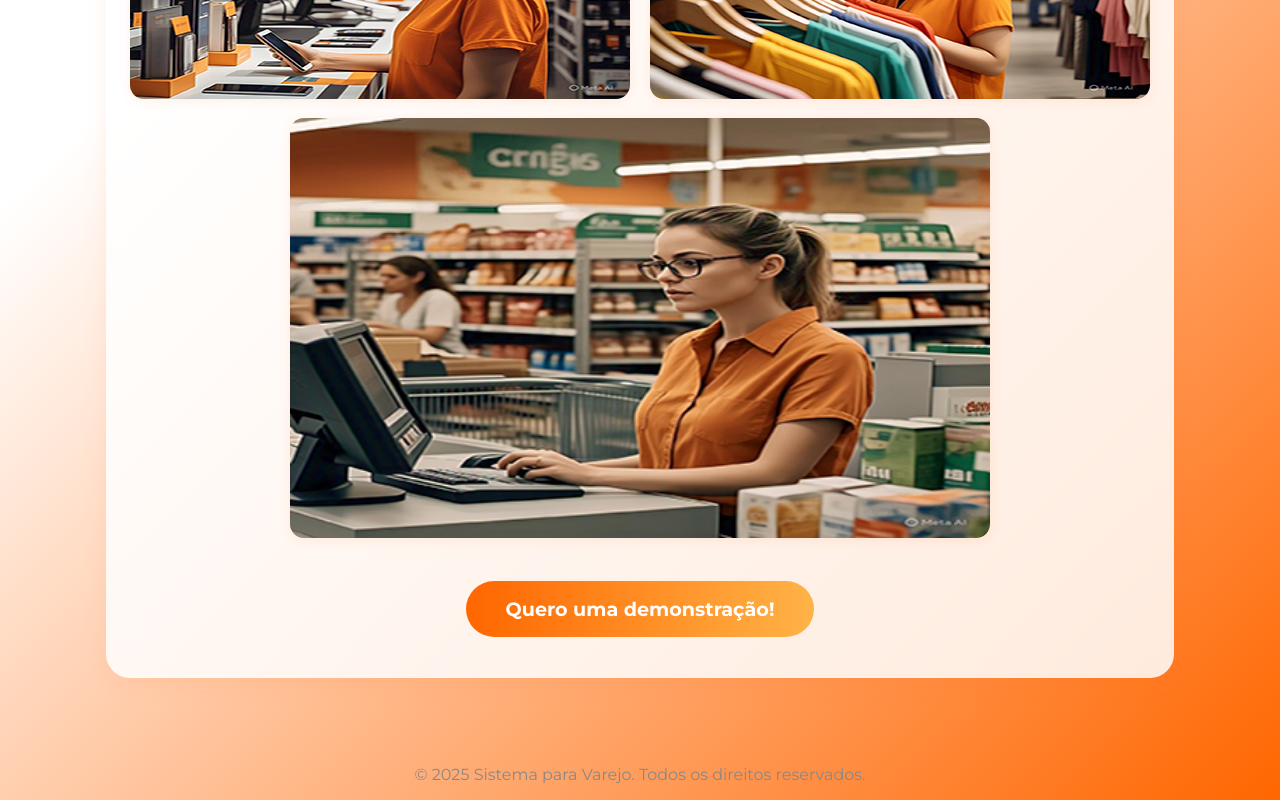
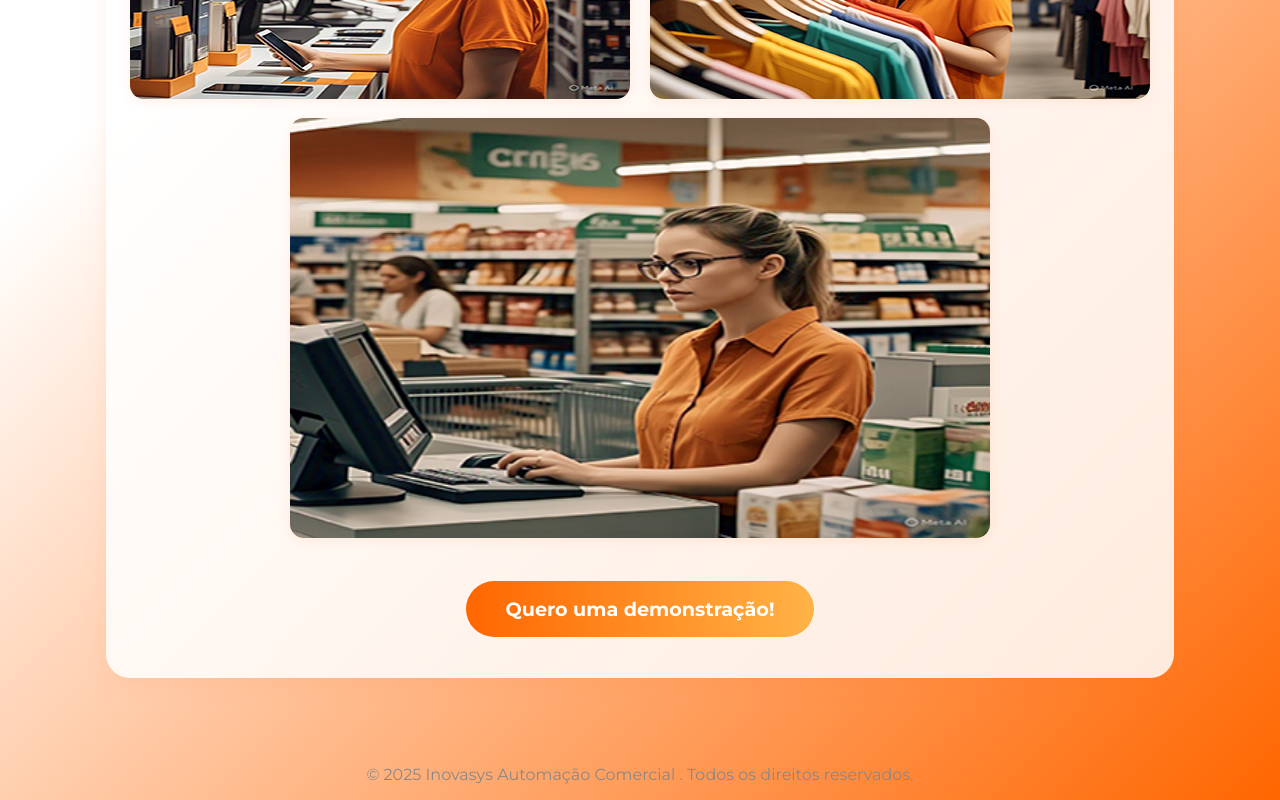
Before and after one commit to devsoftwarefabricio/inovasys, a plain HTML site: page index.html in a window 1280 px wide. Shown: the part 2594-3394 px from the top of the page. Drawn offline with Linux system fonts and the light colour scheme.

Commit message:
Update index.html

```diff
--- a/index.html
+++ b/index.html
@@ -68,7 +68,7 @@ Pior: seu sistema atual trava, dá erro no cupom fiscal ou te deixa no escuro na
         <img src="https://upload.wikimedia.org/wikipedia/commons/6/6b/WhatsApp.svg" alt="WhatsApp" />
     </a>
     <footer>
-        <p>&copy; 2025 Sistema para Varejo. Todos os direitos reservados.</p>
+        <p>&copy; 2025 Inovasys Automação Comercial . Todos os direitos reservados.</p>
     </footer>
 
     <!-- Modal para zoom das imagens -->
```
